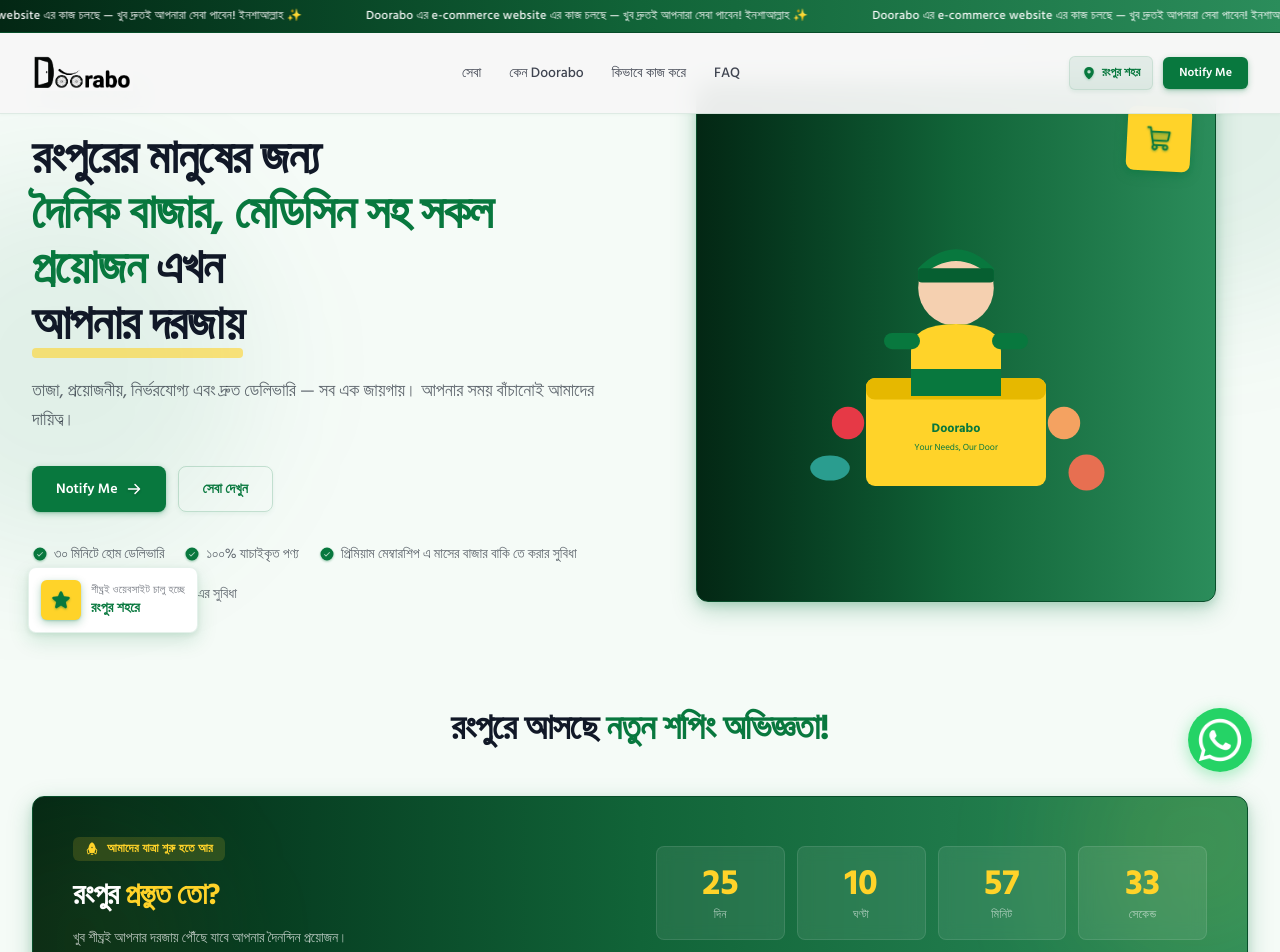
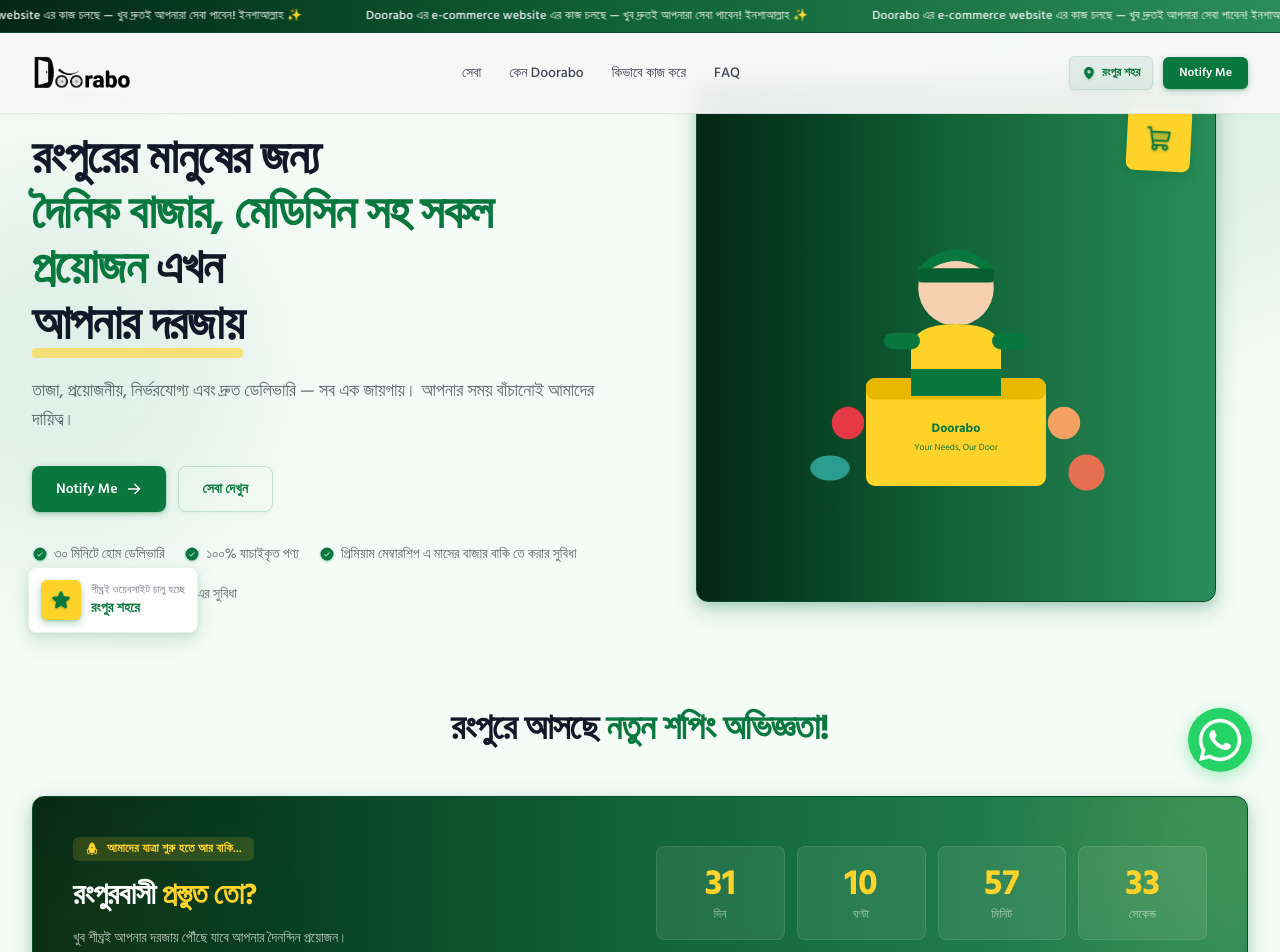
Before and after one commit to abdullah-az-jobayerr/doorabo-landing, a Next.js app: page / in a window 1280 px wide. Shown: the top 952 px of the page. Built offline with nearby package versions, Linux system fonts and the light colour scheme.

Commit message:
Update launch date and text in Countdown component

```diff
--- a/src/components/Countdown.tsx
+++ b/src/components/Countdown.tsx
@@ -4,7 +4,7 @@
 import { Rocket } from "@phosphor-icons/react";
 
 // 🔧 Change this to your real launch date
-const LAUNCH_DATE = new Date("2026-10-16T00:00:00+06:00").getTime();
+const LAUNCH_DATE = new Date("2026-10-22T00:00:00+06:00").getTime();
 
 type TimeLeft = {
   days: number;
@@ -71,12 +71,12 @@
               {/* Badge bhitore */}
               <div className="inline-flex items-center gap-2 px-3 py-1 rounded-md bg-[#FFD329]/15 text-[#FFD329] text-xs font-semibold mb-4 tracking-wide">
                 <Rocket size={14} weight="fill" />
-                <span>আমাদের যাত্রা শুরু হতে আর</span>
+                <span>আমাদের যাত্রা শুরু হতে আর বাকি...</span>
               </div>
 
               {/* Card title */}
               <h3 className="text-2xl md:text-3xl font-bold leading-tight tracking-tight">
-                রংপুর <span className="text-[#FFD329]">প্রস্তুত তো?</span>
+                রংপুরবাসী <span className="text-[#FFD329]">প্রস্তুত তো?</span>
               </h3>
 
               <p className="mt-3 text-white/70 max-w-md text-sm leading-relaxed">
```
